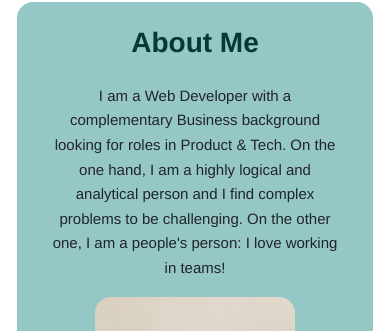
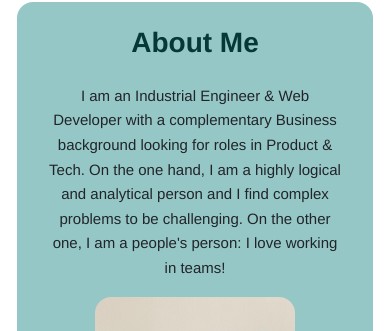
Before and after one commit to mtoscano91/personal-website, a React (Create React App) app: page / in a window 390 px wide. Shown: the part 896-1227 px from the top of the page. Built offline with nearby package versions, Linux system fonts and the light colour scheme.

Commit message:
fixed image in mobile

```diff
--- a/src/App.css
+++ b/src/App.css
@@ -205,7 +205,7 @@ a {
 }
 
 .landing {
-  background: no-repeat center right fixed
+  background: no-repeat center fixed
     url("https://mtoscano91.github.io/personal-website/Landing2.jpeg");
   margin-bottom: 0px !important;
   padding: 0px;
@@ -218,6 +218,7 @@ a {
   z-index: 1;
   text-align: center;
   max-width: 100%;
+  height: auto;
 }
 
 .landing .container .lead {
--- a/src/components/profile/ProfileComponent.js
+++ b/src/components/profile/ProfileComponent.js
@@ -14,11 +14,11 @@ export default class ProfileComponent extends Component {
             <div className="col-md-4">
               <h3 className="color-darker-green">About Me</h3>
               <p>
-                I am a Web Developer with a complementary Business background
-                looking for roles in Product & Tech. On the one hand, I am a
-                highly logical and analytical person and I find complex problems
-                to be challenging. On the other one, I am a people's person: I
-                love working in teams!
+                I am an Industrial Engineer & Web Developer with a complementary
+                Business background looking for roles in Product & Tech. On the
+                one hand, I am a highly logical and analytical person and I find
+                complex problems to be challenging. On the other one, I am a
+                people's person: I love working in teams!
               </p>
             </div>
             <div className="col-md-4 text-center">
--- a/src/seeds.js
+++ b/src/seeds.js
@@ -89,6 +89,7 @@ const skills = {
     { skill: "HTML", stars: 3 },
     { skill: "CSS", stars: 3 },
     { skill: "MongoDB", stars: 3 },
+    { skill: "MixPanel", stars: 3 },
     { skill: "Angular", stars: 2 },
     { skill: "Typescript", stars: 2 },
   ],
```
